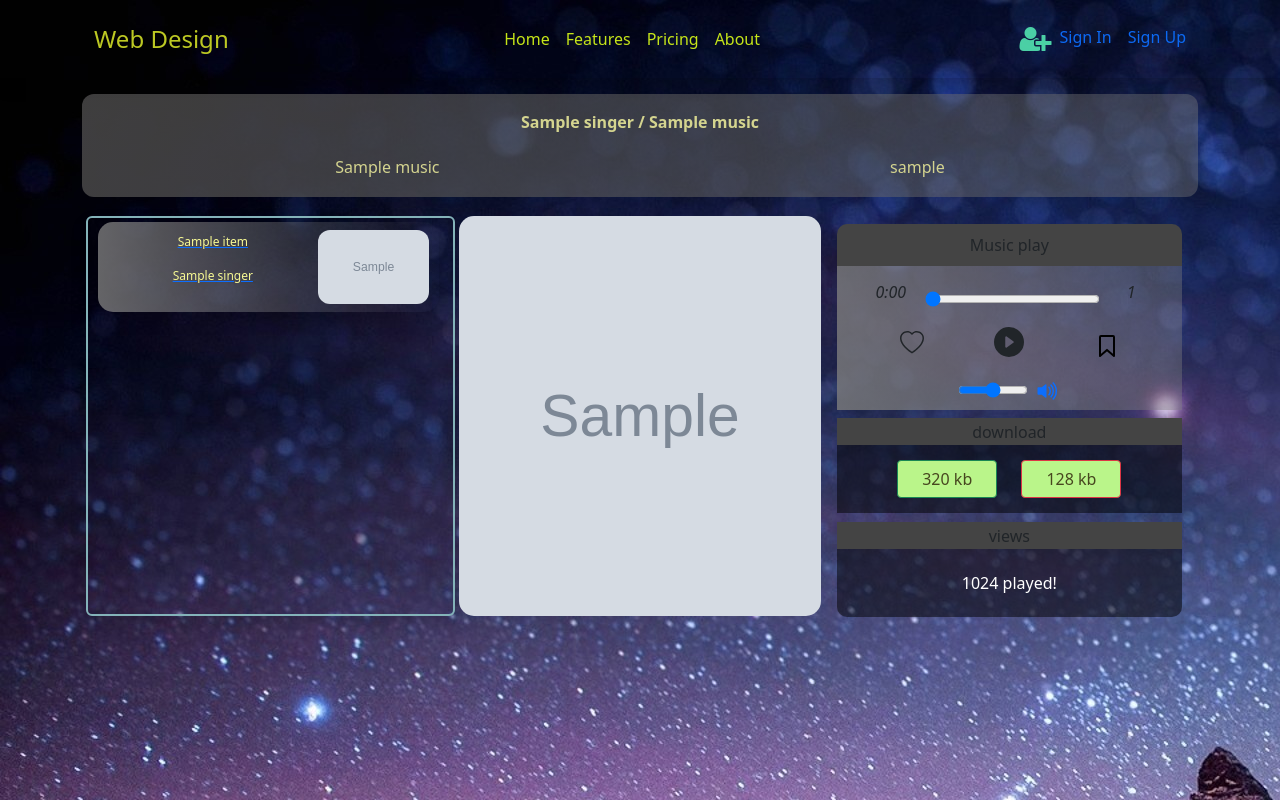
After one commit to amir77daliri/MahMusic, a Django app: template Music/templates/Music/music-detail.html in a window 1280 px wide. The commit adds this page. Run offline with Django 3.2, Linux system fonts and the light colour scheme; the template is opened without the code that fills it: most values are stand-ins (such as "Sample title", 1, 10 or a date in 2020); grey boxes marked "Sample" are stand-in pictures.

Commit message:
create detail view for songs

```diff
--- /dev/null
+++ b/Music/templates/Music/music-detail.html
@@ -0,0 +1,127 @@
+{% extends 'Music/base.html' %}
+{% load static %}
+{% block head %}
+    <link rel="stylesheet" type="text/css" href="{% static 'Music/css/detail-style.css' %}">
+    <title>{{ music.name }}</title>
+{% endblock %}
+
+
+
+{% block main %}
+    <main>
+        <div class="container" style="border-radius: 12px;">
+            <div class="container mt-3 w-100" style="background :linear-gradient(to right,rgba(78, 77, 77, 0.8),rgba(125,125,125,.4));border-radius: 12px;">
+                <div class="category">
+                    <strong class="mt-3">{{ music.singer }} / {{ music.name }}</strong>
+                </div>
+                <div class="detail-header">
+                    <span>{{ music.name }}</span>
+                    <span>{{ music.slug }}</span>
+                </div>
+            </div>
+            <div class="container p-3" >
+                <div class="row">
+                    <div class="col-lg-4 ps-2 overflow-auto test shadow scroll" style="height: 400px; border: 2px solid #84b3b9;border-radius: 6px" dir="rtl">
+                        {% for item in related_list %}
+                            <a href="{% url 'music:detail' item.slug %}">
+                                <div class="item shadow">
+                                    <img src="{{ item.image.url }}" alt="{{ item.name }}">
+                                    <div class="description">
+                                        <p>{{ item.name }}</p>
+                                        <p>{{ item.singer }}</p>
+                                    </div>
+                                </div>
+                            </a>
+                        {% endfor %}
+                    </div>
+                    <div class="col-lg-4 col-md-6 justify-content-center p-1 pt-0" style="height: 400px;">
+                        <img src="{{ music.image.url }}" alt="" style="width: 100%;height: 400px; border-radius: 15px;">
+                    </div>
+                    <div class="col-lg-4 col-md-6" style="height: 400px;">
+                        <div class="row">
+                            <div class="col-12 mb-2 mt-2" style="width: 100%;height:186px;">
+                                <div class="song--desc--header d-flex justify-content-center align-items-center" style="background-color:#444;border-top-left-radius: 10px; border-top-right-radius: 10px;height:42px;">
+                                    Music play
+                                </div>
+                                <div class="song--desc--body" style="height: 144px;">
+                                    <div class="container-fluid">
+                                        <!--audio progress -->
+                                        <div class="audio-duration d-flex align-items-center justify-content-between">
+                                            <i class="ms-0 float-left" id="start-time" style="flex-grow: 1;">0:00</i>
+                                            <div class="range mx-3" style="flex-grow: 8; margin: auto 2px;">
+                                                <input id="duration-time" type="range" min="0" max="{{ music.music_length }}" step="1" value="0">
+                                            </div>
+                                            <i id="end-time" class="float-right" style="flex-grow: 1;width: 24px;">{{ music.music_length }}</i>
+                                        </div>
+
+                                        <!-- audio controlls-->
+                                        <div class="audio-buttons">
+                                            <span id="add-favorit"  title="like music"><svg xmlns="http://www.w3.org/2000/svg" width="24" height="24" fill="currentColor" class="bi bi-heart" viewBox="0 0 16 16">
+                                                <path d="m8 2.748-.717-.737C5.6.281 2.514.878 1.4 3.053c-.523 1.023-.641 2.5.314 4.385.92 1.815 2.834 3.989 6.286 6.357 3.452-2.368 5.365-4.542 6.286-6.357.955-1.886.838-3.362.314-4.385C13.486.878 10.4.28 8.717 2.01L8 2.748zM8 15C-7.333 4.868 3.279-3.04 7.824 1.143c.06.055.119.112.176.171a3.12 3.12 0 0 1 .176-.17C12.72-3.042 23.333 4.867 8 15z"/>
+                                            </svg>
+                                            </span>
+                                            <span id="play">
+                                                    <svg  id="play-btn" class="active bi bi-play-circle-fill" xmlns="http://www.w3.org/2000/svg" width="30" height="30" fill="currentColor" viewBox="0 0 16 16">
+                                                        <path d="M16 8A8 8 0 1 1 0 8a8 8 0 0 1 16 0zM6.79 5.093A.5.5 0 0 0 6 5.5v5a.5.5 0 0 0 .79.407l3.5-2.5a.5.5 0 0 0 0-.814l-3.5-2.5z"/>
+                                                    </svg>
+                                                    <svg id="stop-btn" xmlns="http://www.w3.org/2000/svg" width="30" height="30" fill="currentColor" class="bi bi-pause-circle-fill" viewBox="0 0 16 16">
+                                                        <path d="M16 8A8 8 0 1 1 0 8a8 8 0 0 1 16 0zM6.25 5C5.56 5 5 5.56 5 6.25v3.5a1.25 1.25 0 1 0 2.5 0v-3.5C7.5 5.56 6.94 5 6.25 5zm3.5 0c-.69 0-1.25.56-1.25 1.25v3.5a1.25 1.25 0 1 0 2.5 0v-3.5C11 5.56 10.44 5 9.75 5z"/>
+                                                    </svg>
+                                                </span>
+                                            <span id="like" title="save to playlist">
+                                                <svg width="24px" height="24px" viewBox="0 0 24 24" fill="none" xmlns="http://www.w3.org/2000/svg"><path d="M5 22V3C5 2.44772 5.44772 2 6 2H18C18.5523 2 19 2.44772 19 3V22L12 15.8889L5 22Z" stroke="black" stroke-width="2" stroke-linecap="round" stroke-linejoin="round"/></svg>
+                                            </span>
+                                        </div>
+                                        <!-- audio sounds -->
+                                        <div class="audio--sounds">
+                                            <input id="sound-range" type="range" dir="ltr" min="0" max="1" step=".1" style="background-color: aqua; width: 70px;">
+                                            <span id="audio-unmute" class="text-primary ms-2 active">
+                                                <svg xmlns="http://www.w3.org/2000/svg" width="24" height="24" fill="currentColor" class="bi bi-volume-up-fill" viewBox="0 0 16 16">
+                                                    <path d="M11.536 14.01A8.473 8.473 0 0 0 14.026 8a8.473 8.473 0 0 0-2.49-6.01l-.708.707A7.476 7.476 0 0 1 13.025 8c0 2.071-.84 3.946-2.197 5.303l.708.707z"/>
+                                                    <path d="M10.121 12.596A6.48 6.48 0 0 0 12.025 8a6.48 6.48 0 0 0-1.904-4.596l-.707.707A5.483 5.483 0 0 1 11.025 8a5.483 5.483 0 0 1-1.61 3.89l.706.706z"/>
+                                                    <path d="M8.707 11.182A4.486 4.486 0 0 0 10.025 8a4.486 4.486 0 0 0-1.318-3.182L8 5.525A3.489 3.489 0 0 1 9.025 8 3.49 3.49 0 0 1 8 10.475l.707.707zM6.717 3.55A.5.5 0 0 1 7 4v8a.5.5 0 0 1-.812.39L3.825 10.5H1.5A.5.5 0 0 1 1 10V6a.5.5 0 0 1 .5-.5h2.325l2.363-1.89a.5.5 0 0 1 .529-.06z"/>
+                                                  </svg>
+                                            </span>
+                                            <span id="audio-mute" class="text-danger ms-2">
+                                                <svg xmlns="http://www.w3.org/2000/svg" width="24" height="24" fill="currentColor" class="bi bi-volume-mute" viewBox="0 0 16 16">
+                                                    <path d="M6.717 3.55A.5.5 0 0 1 7 4v8a.5.5 0 0 1-.812.39L3.825 10.5H1.5A.5.5 0 0 1 1 10V6a.5.5 0 0 1 .5-.5h2.325l2.363-1.89a.5.5 0 0 1 .529-.06zM6 5.04 4.312 6.39A.5.5 0 0 1 4 6.5H2v3h2a.5.5 0 0 1 .312.11L6 10.96V5.04zm7.854.606a.5.5 0 0 1 0 .708L12.207 8l1.647 1.646a.5.5 0 0 1-.708.708L11.5 8.707l-1.646 1.647a.5.5 0 0 1-.708-.708L10.793 8 9.146 6.354a.5.5 0 1 1 .708-.708L11.5 7.293l1.646-1.647a.5.5 0 0 1 .708 0z"/>
+                                                </svg>
+                                            </span>
+                                        </div>
+                                    </div>
+                                </div>
+                            </div>
+                            <div class="col-12 mb-2" style="width: 100%; height: 96px;">
+                                <div class="song--download--header d-flex justify-content-center align-items-center" style="height: 27.2px;background-color:#444;">
+                                    download
+                                </div>
+                                <div class="song--download--body d-flex justify-content-center align-items-center" style="height: 68px;background-color:rgba(0, 0, 0, .5);">
+                                    <a download="{{ music.name }}" href="{{ music.image.url }}">
+                                        <button class="btn btn-success ">320 kb</button>
+                                        <button class="btn btn-danger ">128 kb</button>
+                                    </a>
+                                </div>
+                            </div>
+                            <div class="col-12" style="width: 100%; height: 96px;">
+                                <div class="song--view--header d-flex justify-content-center align-items-center" style="height: 27.2px;background-color:#444;">
+                                    views
+                                </div>
+                                <div class="song--view--body d-flex align-items-center justify-content-center text-white" style="height: 68px;background-color:rgba(0, 0, 0, .5);border-bottom-left-radius: 10px; border-bottom-right-radius: 10px;">1024 played! </div>
+                            </div>
+                        </div>
+                    </div>
+                </div>
+                <div class="row mt-3 p-4 pb-0">
+                    <audio id="audio">
+                        <source src="{{ music.music.url }}" type="audio/mp3">
+                    </audio>
+                </div>
+            </div>
+        </div>
+
+    </main>
+{% endblock %}
+
+{% block scripts %}
+    <script src="{% static 'Music/js/audioControls.js' %}"></script>
+{% endblock %}
--- a/Music/templates/Music/music-list.html
+++ b/Music/templates/Music/music-list.html
@@ -12,7 +12,7 @@
             <div class="row g-4 fixWidth">
                 {% for music in songs%}
                     <div class="col-lg-2 col-md-4 col-sm-6">
-                        <a href="#" class="card-link">
+                        <a href="{% url 'music:detail' music.slug %}" class="card-link">
                             <div class="card--section">
                                 <img class="card-image" src="{{ music.image.url }}" alt="">
                                 <div class="card--detail">
--- a/Music/templates/home-page/home-most-rated-musics.html
+++ b/Music/templates/home-page/home-most-rated-musics.html
@@ -2,7 +2,7 @@
     <h4 style="text-align: center; color: #e32d69;margin: 1px auto 0">Most Rated</h4>
     <hr style="height: 2px">
     {% for item in most_rated %}
-        <a href="#" style="text-decoration: none">
+        <a href="{% url 'music:detail' item.slug %}" style="text-decoration: none">
             <div class="item-x shadow">
                 <img src="{{ item.image.url }}" alt="{{ item.name }}">
                 <div class="description">
--- a/Music/templates/home-page/music-small-list.html
+++ b/Music/templates/home-page/music-small-list.html
@@ -5,7 +5,7 @@
         <div class="row g-4 fixWidth">
             {% for music in new_musics %}
                 <div class="col-lg-2 col-md-4 col-sm-6">
-                    <a href="#" class="card-link">
+                    <a href="{% url 'music:detail' music.slug %}" class="card-link">
                         <div class="card--section">
                             <img class="card-image" src="{{ music.image.url }}" alt="">
                             <div class="card--detail">
--- a/Music/urls.py
+++ b/Music/urls.py
@@ -1,7 +1,8 @@
 from django.urls import path
-from .views import MusicList
+from .views import MusicList, MusicDetail
 
 app_name = 'music'
 urlpatterns = [
     path('', MusicList.as_view(), name='list'),
+    path('<slug:slug>', MusicDetail.as_view(), name='detail')
 ]
```
Also changed, not shown: Music/models.py (+7 -0 lines), Music/views.py (+19 -1 lines).
